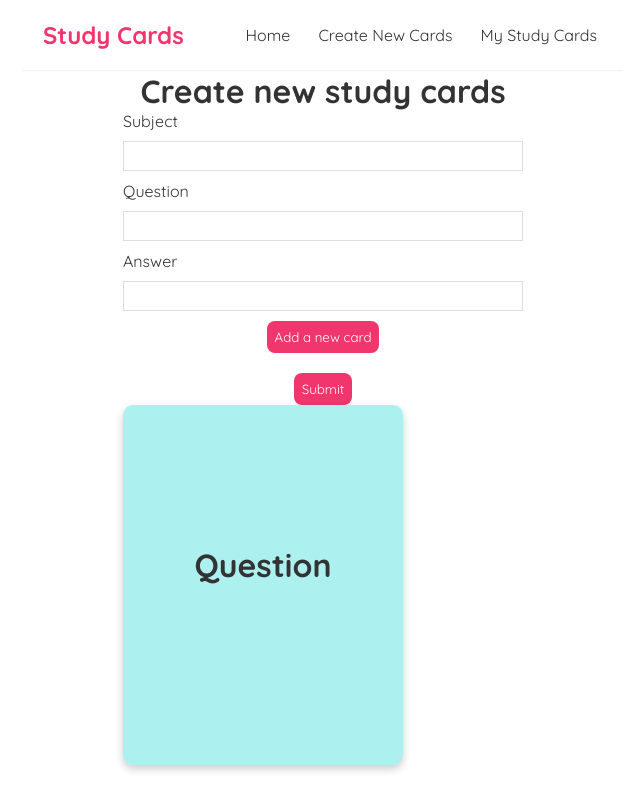
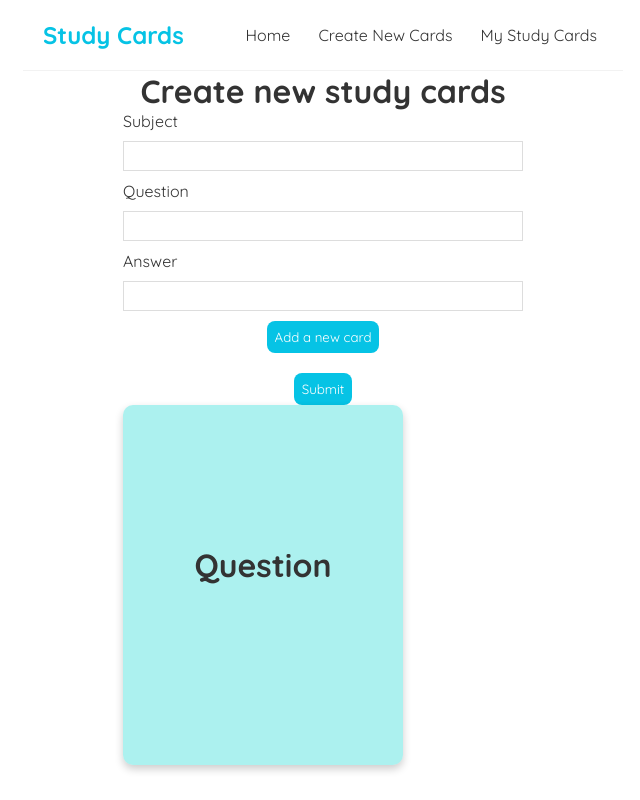
Before and after one commit to EvaGraceSmith/studyCards, a React (Create React App) app: page /createnewstudycards in a window 1280 px wide. Shown: the whole page, without its empty margins (317-957 px from the left). Built offline with nearby package versions, Linux system fonts and the light colour scheme.

Commit message:
updated styling

```diff
--- a/src/index.css
+++ b/src/index.css
@@ -15,7 +15,7 @@
   border-bottom: 1px solid #f2f2f2;
 }
 .navbar h1 {
-  color: #f1356d;
+  color: #06c3e5;
 }
 .navbar .links {
   margin-left: auto;
@@ -26,7 +26,7 @@
   padding: 6px;
 }
 .navbar a:hover {
-  color: #f1356d;
+  color: #06c3e5;
 }
 .content {
   max-width: 600px;
@@ -67,7 +67,7 @@
 }
 .create h2 {
   font-size: 20px;
-  color: #f1356d;
+  color: #06c3e5;
   margin-bottom: 30px;
 }
 .create input, .create textarea, .create select {
@@ -79,7 +79,7 @@
   display: block;
 }
 .create button {
-  background: #f1356d;
+  background: #06c3e5;
   color: #fff;
   border: 0;
   padding: 8px;
```
